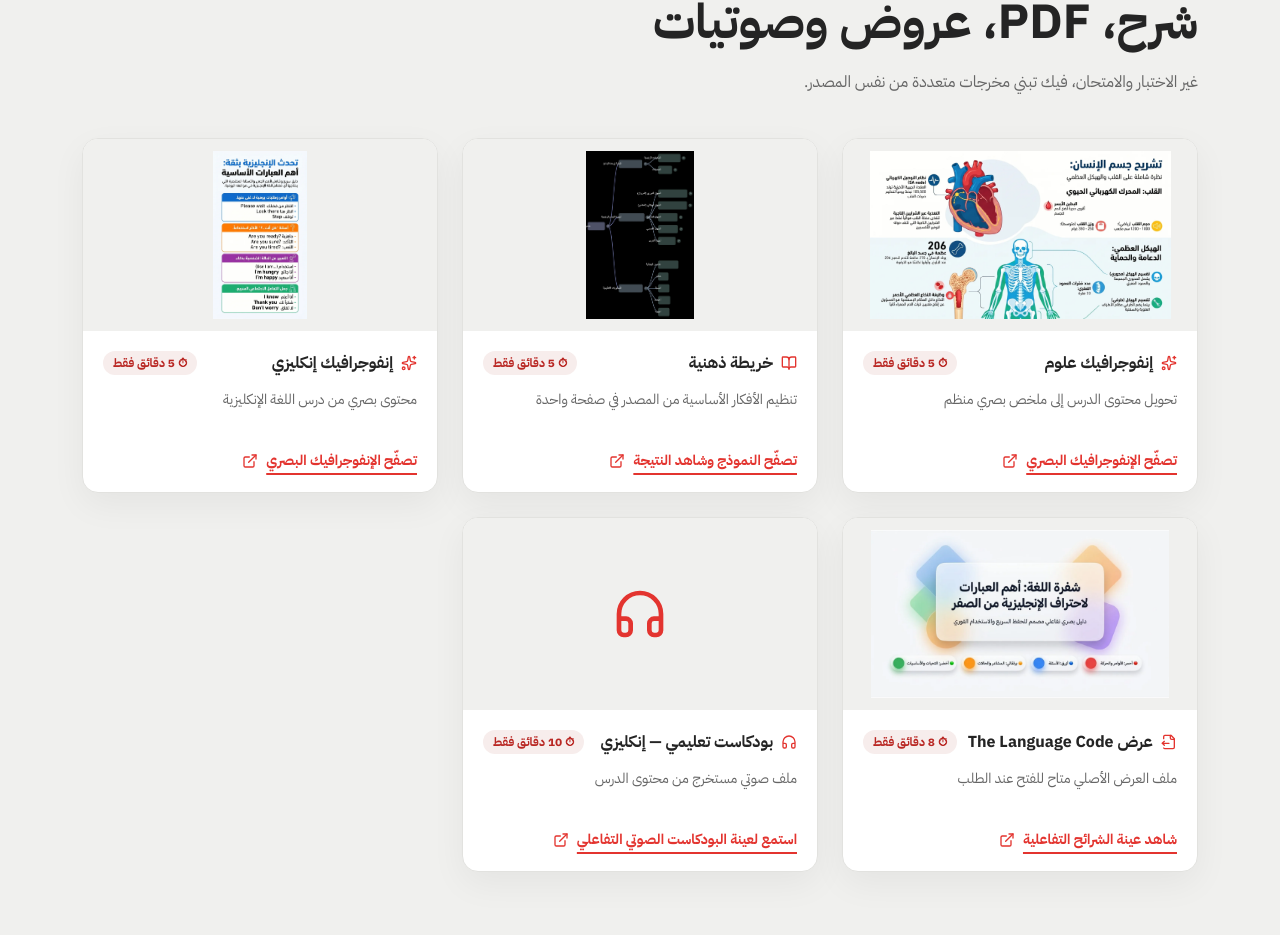
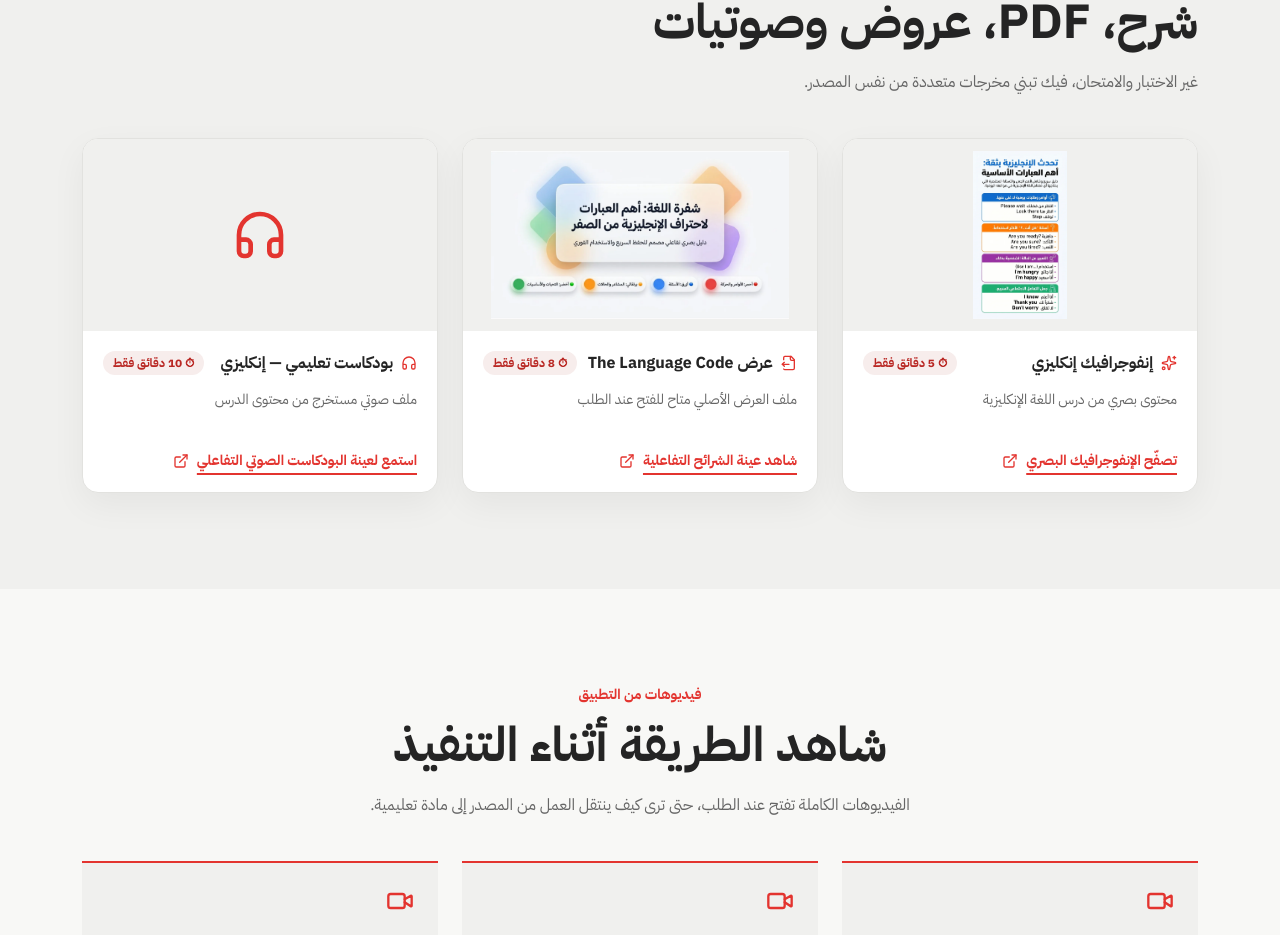
Before and after one commit to fhrrutedf/notebooklm-course-landing, a Next.js app: page /results in a window 1280 px wide. Shown: the part 3550-4485 px from the top of the page. Built offline with nearby package versions, Linux system fonts and the light colour scheme.

Commit message:
Replace results videos and remove duplicate samples

```diff
--- a/src/app/results/page.tsx
+++ b/src/app/results/page.tsx
@@ -33,24 +33,6 @@ type LocalSample = {
 }
 
 const localSamples: LocalSample[] = [
-  {
-    title: 'إنفوجرافيك علوم',
-    subtitle: 'تحويل محتوى الدرس إلى ملخص بصري منظم',
-    preview: '/samples/previews/chemistry-infographic.webp',
-    file: '/samples/previews/chemistry-infographic.webp',
-    fileLabel: 'تصفّح النموذج وشاهد النتيجة',
-    icon: Sparkles,
-    kind: 'image',
-  },
-  {
-    title: 'خريطة ذهنية',
-    subtitle: 'تنظيم الأفكار الأساسية من المصدر في صفحة واحدة',
-    preview: '/samples/previews/chemistry-mindmap.webp',
-    file: '/samples/previews/chemistry-mindmap.webp',
-    fileLabel: 'تصفّح النموذج وشاهد النتيجة',
-    icon: BookOpen,
-    kind: 'image',
-  },
   {
     title: 'مخطط كيمياء — PDF',
     subtitle: 'نموذج PDF محلي وجاهز للفتح أو التنزيل',
@@ -98,9 +80,9 @@ const localSamples: LocalSample[] = [
 ]
 
 const videoSamples = [
-  { title: 'فيديو تعليمي — علوم', href: 'https://drive.google.com/file/d/1gVPnr4gh-Oh7Nm2Js5KddZTXxVhofZJs/view' },
-  { title: 'فيديو تعليمي — كيمياء', href: 'https://drive.google.com/file/d/1xIGeh3bGBgZvUdsKJCKwE21sYWe9-1Qo/view' },
-  { title: 'فيديو تعليمي — إنكليزي', href: 'https://drive.google.com/file/d/12ZmG8cG2xTvXmHQYgebK3iSGYdZibJru/view' },
+  { title: 'فيديو تعليمي — علوم', href: 'https://youtu.be/u-fb-Skw0kU' },
+  { title: 'فيديو تعليمي — كيمياء', href: 'https://youtu.be/XQNR8vzC7BQ' },
+  { title: 'فيديو تعليمي — إنكليزي', href: 'https://youtu.be/ednZg7GZt2Q' },
 ]
 
 
```
